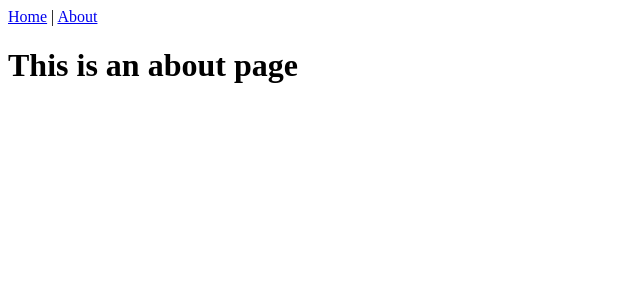
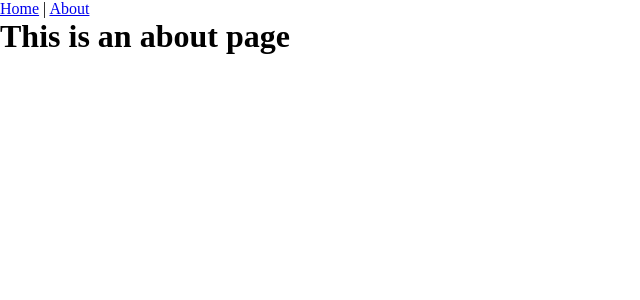
Before and after one commit to rzkhosroshahi/alibaba, a Vue app: page /#/about in a window 1280 px wide. Shown: the top 300 px of the page, without its empty margins (0-640 px from the left). Built offline with nearby package versions, Linux system fonts and the light colour scheme.

Commit message:
add css reset file

```diff
--- a/public/index.html
+++ b/public/index.html
@@ -5,6 +5,7 @@
     <meta http-equiv="X-UA-Compatible" content="IE=edge">
     <meta name="viewport" content="width=device-width,initial-scale=1.0">
     <link rel="icon" href="<%= BASE_URL %>favicon.ico">
+    <link rel="stylesheet" href="./reset.css">
     <title><%= htmlWebpackPlugin.options.title %></title>
   </head>
   <body>
--- /dev/null
+++ b/public/reset.css
@@ -0,0 +1,21 @@
+/* http://meyerweb.com/eric/tools/css/reset/
+   v2.0 | 20110126
+   License: none (public domain)
+*/
+
+html, body, div, span, applet, object, iframe,
+h1, h2, h3, h4, h5, h6, p, blockquote, pre,
+a, abbr, acronym, address, big, cite, code,
+del, dfn, em, img, ins, kbd, q, s, samp,
+small, strike, strong, sub, sup, tt, var,
+b, u, i, center,
+dl, dt, dd, ol, ul, li,
+fieldset, form, label, legend,
+table, caption, tbody, tfoot, thead, tr, th, td,
+article, aside, canvas, details, embed,
+figure, figcaption, footer, header, hgroup,
+menu, nav, output, ruby, section, summary,
+time, mark, audio, video {
+    margin: 0;
+    padding: 0;
+}
```
